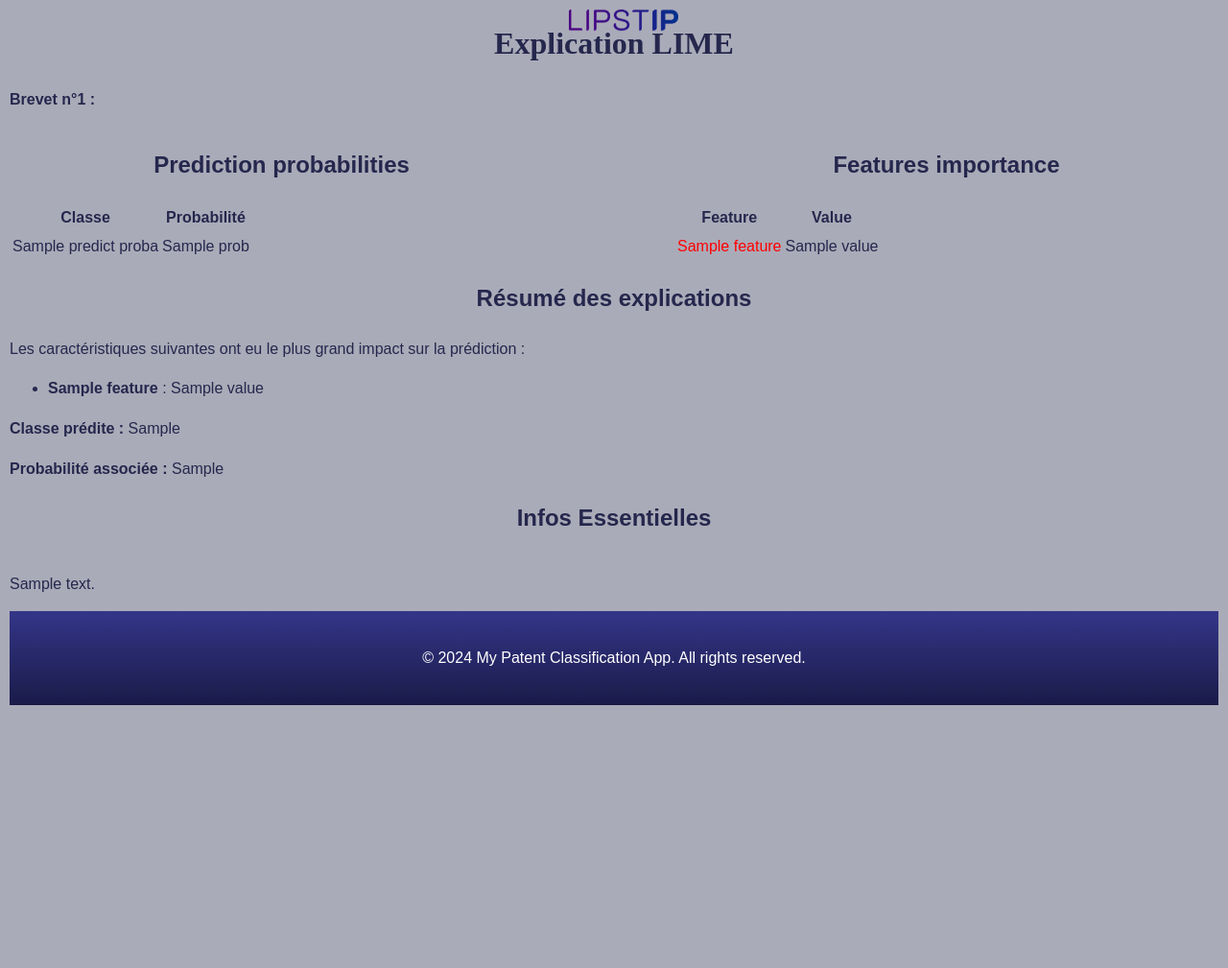
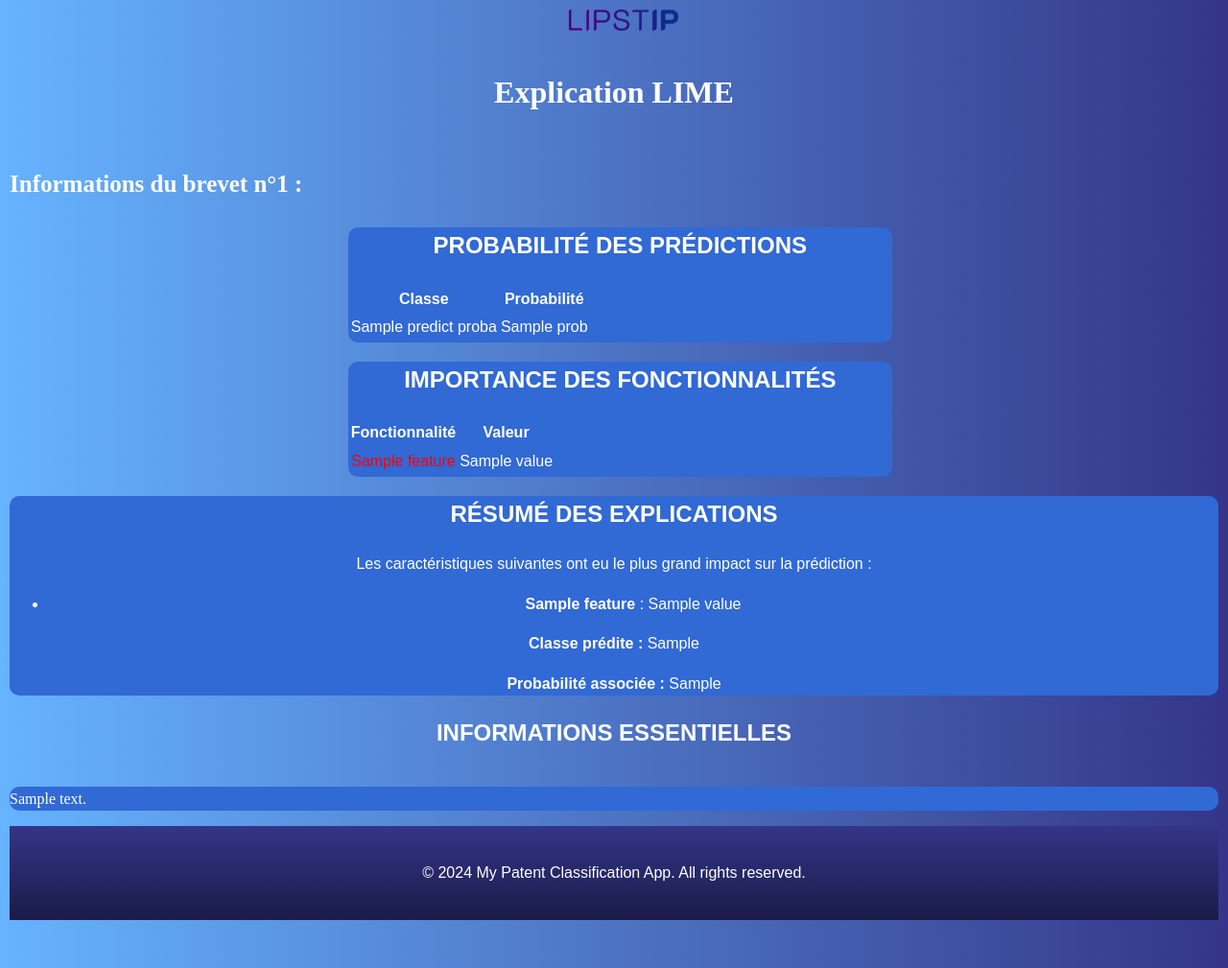
Before and after one commit to ktzkvin/Mastercamp-EXPLAIN, a Flask app: template templates/explain.html in a window 1280 px wide. Shown: the whole page at 96% size. Before the commit the page ends 735 px from the top, so only its background shows below. Run offline with Flask 3, Linux system fonts and the light colour scheme; the template is opened without the code that fills it: most values are stand-ins (such as "Sample title", 1, 10 or a date in 2020); parts of the project's set-up code (start-up, migrations or seed data) failed here and were passed over.

Commit message:
stylisation de la page explain

```diff
--- a/static/css/explain.css
+++ b/static/css/explain.css
@@ -1,11 +1,14 @@
 body {
+        background: linear-gradient(to right, #66b3ff, #343588);
     font-family: Arial, sans-serif;
     margin: 10px;
-    margin-bottom: 150px;
+    margin-bottom: 50px;
 }
 
 .explication-lime{
     font-family: Dubai;
+    color:white;
+    padding-bottom: 25px;
 }
 
 textarea {
@@ -32,16 +35,56 @@ span {
     display: inline-block;
 }
 
-.lime-explanation {
-    display: flex;
-    flex-direction: row;
-    justify-content: space-between;
-}
+
 
 .lime-prediction, .lime-weights {
     width: 45%;
 }
 
-.total-pages{
+.lime-prediction{
+        text-align: center;
+    margin-left:28%;
+    border-radius:10px;
+    background-color: #3169d5;
+    color:white;
+}
+.lime-weights{
+    text-align: center;
+    margin-left:28%;
+    border-radius:10px;
+    background-color: #3169d5;
+    color:white;
+}
 
+.resume-explications{
+     margin-left:0%;
+    text-align: center;
+    border-radius:10px;
+    background-color: #3169d5;
+    color:white;
 }
+
+.brevet-numero{
+    color:white;
+    font-family: Dubai;
+    font-size:25px;
+}
+
+
+.infos-essentielles{
+    border-radius:10px;
+    background-color: #3169d5;
+    font-family: Dubai;
+    color:white;
+}
+h2{
+    color:white;
+}
+
+.robot_loupe_gif{
+    width: 30%;
+    height: 30%;
+    position: absolute;
+    top:15%;
+    left: 15%;
+}
--- a/templates/explain.html
+++ b/templates/explain.html
@@ -17,11 +17,10 @@
 
 {% block content %}
 <div class="explain-body">
-    <h1 class ="explication-lime">Explication LIME</h1>
-    <p><strong>Brevet n°{{ explanation.application_number }} :</strong></p>
-    <div class="lime-explanation">
+    <h1 class ="explication-lime"> <br>Explication LIME</h1>
+    <p class ="brevet-numero"><strong>Informations du brevet n°{{ explanation.application_number }} :</strong></p>
         <div class="lime-prediction">
-            <h2>Prediction probabilities</h2>
+            <h2>PROBABILITÉ DES PRÉDICTIONS</h2>
             <table>
                 <tr>
                     <th>Classe</th>
@@ -36,11 +35,11 @@
             </table>
         </div>
         <div class="lime-weights">
-            <h2>Features importance</h2>
+            <h2>IMPORTANCE DES FONCTIONNALITÉS</h2>
             <table>
                 <tr>
-                    <th>Feature</th>
-                    <th>Value</th>
+                    <th>Fonctionnalité</th>
+                    <th>Valeur</th>
                 </tr>
                 {% for feature, value in explanation.feature_weights %}
                 <tr>
@@ -50,8 +49,8 @@
                 {% endfor %}
             </table>
         </div>
-    </div>
-    <h2>Résumé des explications</h2>
+    <div class ="resume-explications">
+        <h2>RÉSUMÉ DES EXPLICATIONS</h2>
         <p>Les caractéristiques suivantes ont eu le plus grand impact sur la prédiction :</p>
         <ul>
             {% for feature, value in explanation.feature_weights %}
@@ -60,10 +59,11 @@
         </ul>
         <p><strong>Classe prédite :</strong> {{ explanation.predicted_class }}</p>
         <p><strong>Probabilité associée :</strong> {{ explanation.predicted_prob }}</p>
+    </div>
 
-    <h2>Infos Essentielles</h2>
+    <h2>INFORMATIONS ESSENTIELLES</h2>
     <div class="scrollable">
-        <p>{{ explanation.description }}</p>
+        <p class ="infos-essentielles">{{ explanation.description }}</p>
     </div>
 </div>
 {% endblock %}
```
Lines whose indentation alone changed are shown as unchanged.
